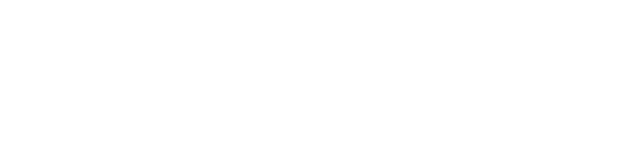
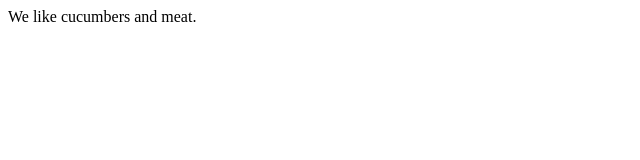
Before and after one commit to lizonkisel/first-project, a plain HTML site: page index.html in a window 1280 px wide. Shown: the whole page, without its empty margins (0-640 px from the left). Drawn offline with Linux system fonts and the light colour scheme.

Commit message:
New section was added

```diff
--- a/index.html
+++ b/index.html
@@ -6,6 +6,10 @@
     <title>Document</title>
 </head>
 <body class="body">
-
+    <section class="description">
+        <div class="content">
+            We like cucumbers and meat.
+        </div>
+    </section>
 </body>
 </html>
```
